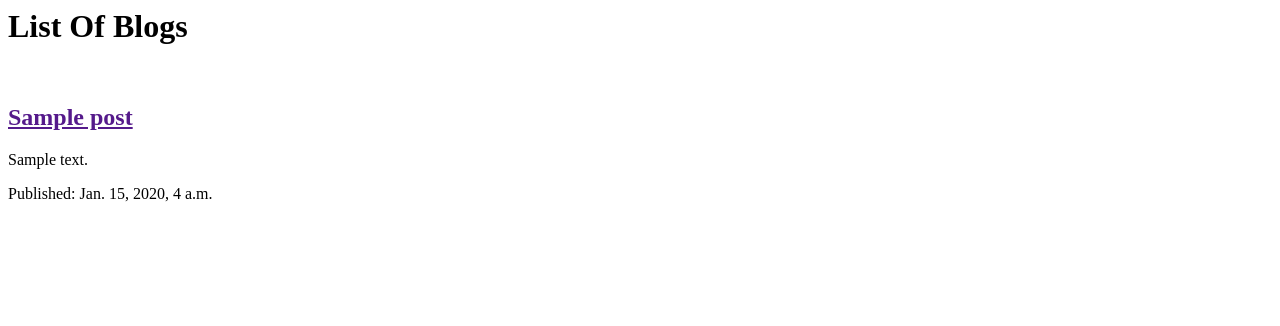
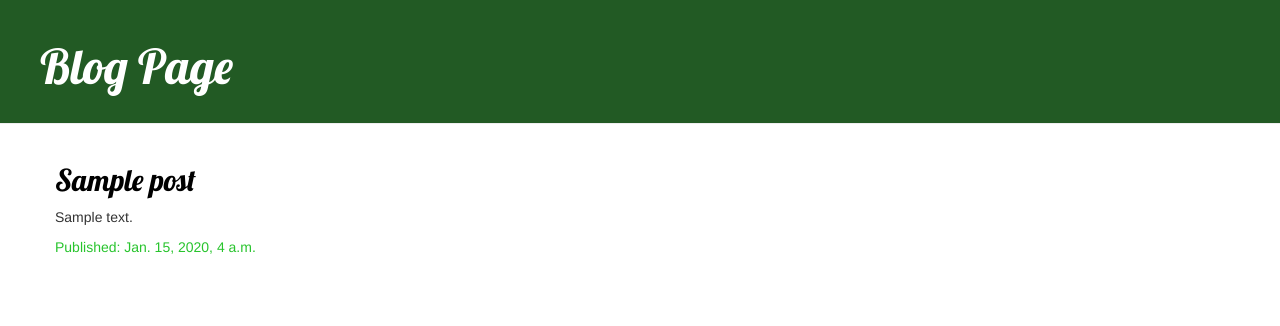
Before and after one commit to geuresti/Django-Project, a Django app: page / in a window 1280 px wide. Shown: the top 326 px of the page. Run offline with Django 3.2, Linux system fonts and the light colour scheme; tables that the repository leaves empty hold one stand-in row (values such as "Sample post"); some libraries are stand-ins or nearby versions.

Commit message:
added post details and worked on the templates, added CSS and used Bootstrap

```diff
--- /dev/null
+++ b/blog/static/blog/blog.css
@@ -0,0 +1,46 @@
+.page-header {
+    background-color: #225A24;
+    margin-top: 0;
+    padding: 20px 20px 20px 40px;
+}
+
+.page-header h1, .page-header h1 a, .page-header h1 a:visited, .page-header h1 a:active {
+    color: #ffffff;
+    font-size: 36pt;
+    text-decoration: none;
+}
+
+.content {
+    margin-left: 40px;
+}
+
+h1, h2, h3, h4 {
+    font-family: 'Lobster', cursive;
+}
+
+.date {
+    color: #28C42D;
+}
+
+.save {
+    float: right;
+}
+
+.post-form textarea, .post-form input {
+    width: 100%;
+}
+
+.top-menu, .top-menu:hover, .top-menu:visited {
+    color: #ffffff;
+    float: right;
+    font-size: 26pt;
+    margin-right: 20px;
+}
+
+.post {
+    margin-bottom: 70px;
+}
+
+.post h2 a, .post h2 a:visited {
+    color: #000000;
+}
--- /dev/null
+++ b/blog/templates/blog/base.html
@@ -0,0 +1,26 @@
+{% load static %}
+<html>
+		<head>
+			<title> Homepage </title>
+			<link rel="stylesheet" href="//maxcdn.bootstrapcdn.com/bootstrap/3.2.0/css/bootstrap.min.css">
+			<link rel="stylesheet" href="//maxcdn.bootstrapcdn.com/bootstrap/3.2.0/css/bootstrap-theme.min.css">
+			<link href="//fonts.googleapis.com/css?family=Lobster&subset=latin,latin-ext" rel="stylesheet" type="text/css">
+			<link rel="stylesheet" href="{%static 'blog/blog.css' %}">
+		</head>
+		<body>
+
+			<div class="page-header">
+        <h1><a href="/">Blog Page</a></h1>
+    </div>
+    <div class="content container">
+        <div class="row">
+            <div class="col-md-8">
+	<!--	This is where the template will connect to another	-->
+            {% block content %}
+            {% endblock %}
+            </div>
+        </div>
+    </div>
+
+	</body>
+</html>
--- a/blog/templates/blog/post_list_template.html
+++ b/blog/templates/blog/post_list_template.html
@@ -1,19 +1,16 @@
-<html>
+{% extends 'blog/base.html' %}
 
-	<title> Blogs </title>
+<!-- extends base, inserting {blocked} code where the block
+content tags are located in the base -->
 
-		<div>
-			<h1><style="margin-left: 50x" a href="/">List Of Blogs</a></h1>
+{%block content %}
+	{% for post in posts %}
+		<div class="post">
+			<h2><a href="{% url 'post_detail' pk=post.pk %}">{{ post.title }}</a></h2>
+			<p>{{ post.text|linebreaksbr }}</p>
+			<div class="date">
+				<p>Published: {{ post.published_date }} </p>
+			</div>
 		</div>
-
-		<br>
-
-	{% for post in posts %}
-    <div>
-        	<h2><a href="">{{ post.title }}</a></h2>
-        <p>{{ post.text|linebreaksbr }}</p>
-				<p>Published: {{ post.published_date }} </p>
-    </div>
 	{% endfor %}
-
-</html>
+{% endblock %}
--- a/blog/urls.py
+++ b/blog/urls.py
@@ -5,4 +5,5 @@ from . import views
 urlpatterns = [
     path('', views.post_list, name='post_titles'),
     path('generic', views.generic, name='generic'),
+    path('post/<int:pk>/', views.post_detail, name='post_detail'),
 ]
--- a/blog/views.py
+++ b/blog/views.py
@@ -1,4 +1,4 @@
-from django.shortcuts import render
+from django.shortcuts import render, get_object_or_404
 #    v-- current directory
 from .models import Post
 
@@ -12,3 +12,7 @@ def post_list(request):
     posts = Post.objects.order_by('created_date')
     #<QuerySet [<Post: Test Post>, <Post: WA#8 Rough draft>, <Post: poster>, <Post: Bard>, <Post: Blogger>, <Post: Sample Text>, <Post: ABC>]>
     return render(request, 'blog/post_list_template.html', {'posts':posts})
+
+def post_detail(request, pk):
+    post = get_object_or_404(Post, pk=pk)
+    return render(request, 'blog/post_detail.html', {'post':post})
```
Also changed, not shown: blog/templates/blog/post_detail.html (added, +13 -0 lines).
